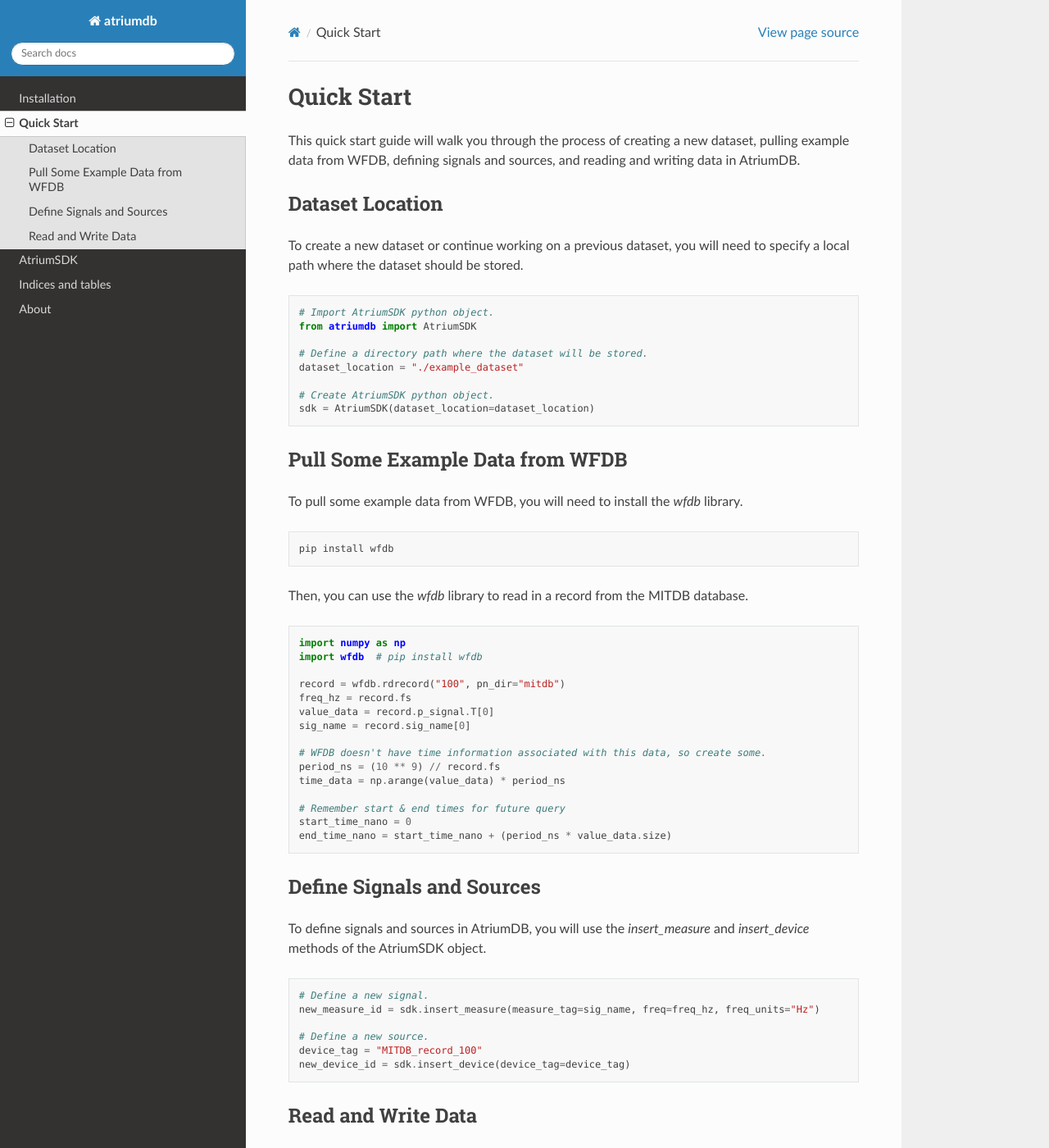
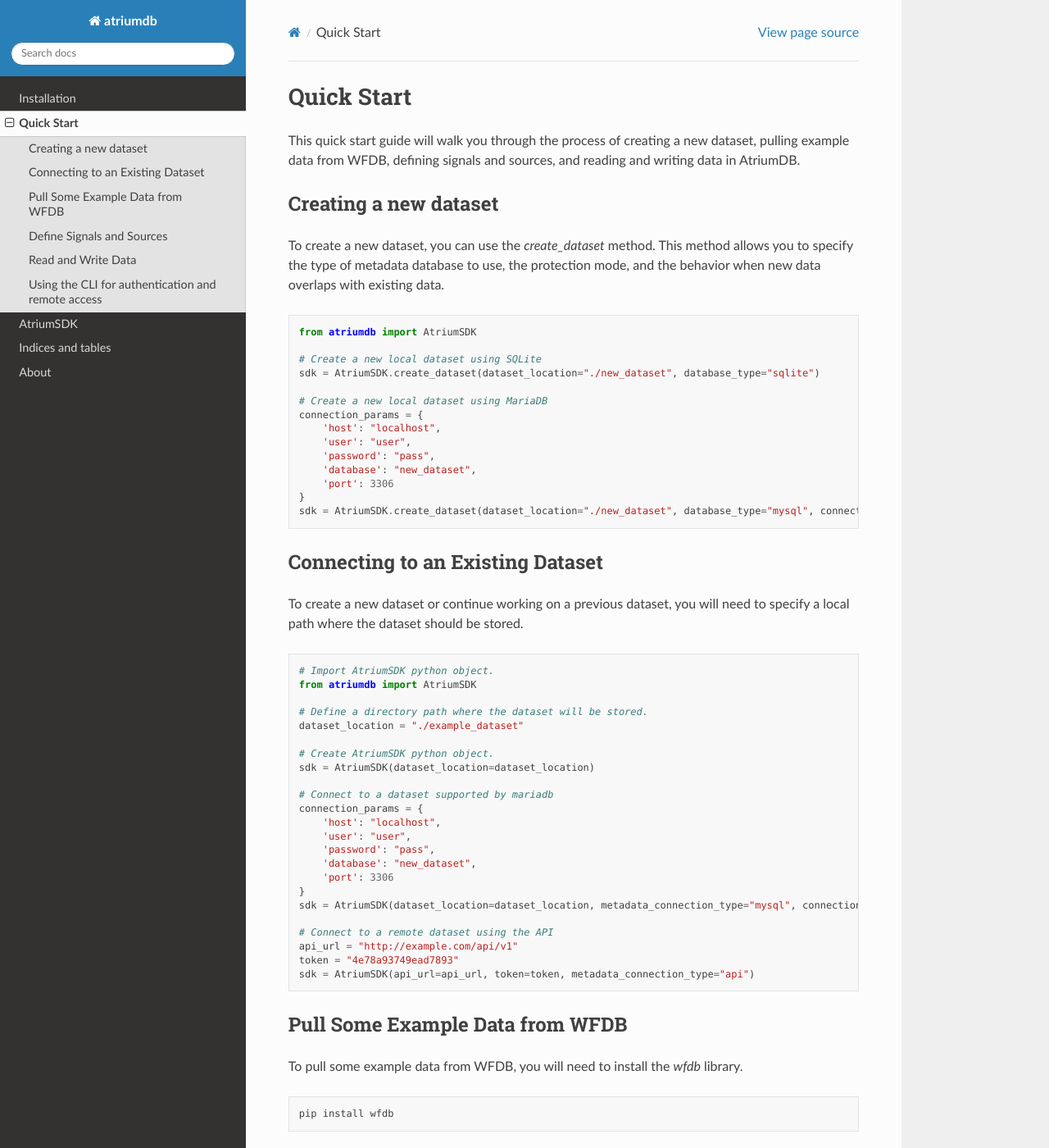
Before and after one commit to LaussenLabs/atriumdb, a Sphinx documentation site: the page built from sdk/docs/source/quickstart.rst, in a window 1280 px wide and 1400 px high. Shown: the whole window at 82% size. Built offline with Sphinx 7.4.7 and the Read the Docs theme 2.0.0, drawn with Linux system fonts in a browser that asks for light colours; some of the changed text lies outside the part shown.

Commit message:
Add potential bug fix where NULL patient mapping end_time was mapping that patient on to the future indefinitely. Rewrite quickstart instructions.

```diff
--- a/sdk/docs/source/quickstart.rst
+++ b/sdk/docs/source/quickstart.rst
@@ -1,13 +1,32 @@
 Quick Start
 -----------
 
-.. toctree::
-   :maxdepth: 2
-
 This quick start guide will walk you through the process of creating a new dataset, pulling example data from WFDB, defining signals and sources, and reading and writing data in AtriumDB.
 
-Dataset Location
+Creating a new dataset
 #######################
+
+To create a new dataset, you can use the `create_dataset` method. This method allows you to specify the type of metadata database to use, the protection mode, and the behavior when new data overlaps with existing data.
+
+.. code-block:: python
+
+    from atriumdb import AtriumSDK
+
+    # Create a new local dataset using SQLite
+    sdk = AtriumSDK.create_dataset(dataset_location="./new_dataset", database_type="sqlite")
+
+    # Create a new local dataset using MariaDB
+    connection_params = {
+        'host': "localhost",
+        'user': "user",
+        'password': "pass",
+        'database': "new_dataset",
+        'port': 3306
+    }
+    sdk = AtriumSDK.create_dataset(dataset_location="./new_dataset", database_type="mysql", connection_params=connection_params)
+
+Connecting to an Existing Dataset
+#######################################
 
 To create a new dataset or continue working on a previous dataset, you will need to specify a local path where the dataset should be stored.
 
@@ -21,6 +40,22 @@
 
     # Create AtriumSDK python object.
     sdk = AtriumSDK(dataset_location=dataset_location)
+
+    # Connect to a dataset supported by mariadb
+    connection_params = {
+        'host': "localhost",
+        'user': "user",
+        'password': "pass",
+        'database': "new_dataset",
+        'port': 3306
+    }
+    sdk = AtriumSDK(dataset_location=dataset_location, metadata_connection_type="mysql", connection_params=connection_params)
+
+    # Connect to a remote dataset using the API
+    api_url = "http://example.com/api/v1"
+    token = "4e78a93749ead7893"
+    sdk = AtriumSDK(api_url=api_url, token=token, metadata_connection_type="api")
+
 
 Pull Some Example Data from WFDB
 #####################################
@@ -79,3 +114,41 @@
     _, read_time_data, read_value_data = sdk.get_data(measure_id=new_measure_id, start_time_n=start_time_nano, end_time_n=end_time_nano, device_id=new_device_id)
     assert np.array_equal(time_data, read_time_data)
     assert np.array_equal(value_data, read_value_data)
+
+Using the CLI for authentication and remote access
+##################################################
+
+To use the CLI for authentication and remote access, you will need to install the `atriumdb` package with the `cli` optional dependency.
+
+.. code-block:: bash
+
+    pip install atriumdb[cli]
+
+You can then use the `atriumdb` CLI to set the endpoint URL and log in to the remote API.
+
+.. code-block:: bash
+
+    atriumdb --endpoint-url http://example.com/api/v1 login
+
+If the endpoint URL is already set in the .env file or as an environment variable, you can simply log in like this:
+
+Create a file named `.env` in the same directory as your script and add the following content:
+
+.. code-block:: ini
+
+    ATRIUMDB_ENDPOINT_URL=http://example.com/api/v1
+
+Now, you can log in using the CLI:
+
+.. code-block:: bash
+
+    atriumdb login
+
+After logging in, the `atriumdb` CLI will store the API token in the `.env` file. You can update your `.env` file to include the API token as well:
+
+.. code-block:: ini
+
+    ATRIUMDB_ENDPOINT_URL=http://example.com/api/v1
+    ATRIUMDB_API_TOKEN=4e78a93749ead7893
+
+Now, you can access the remote dataset using the AtriumSDK object, as shown in the "Connecting to an Existing Dataset" section.
```
Also changed, not shown: 2 other files.
